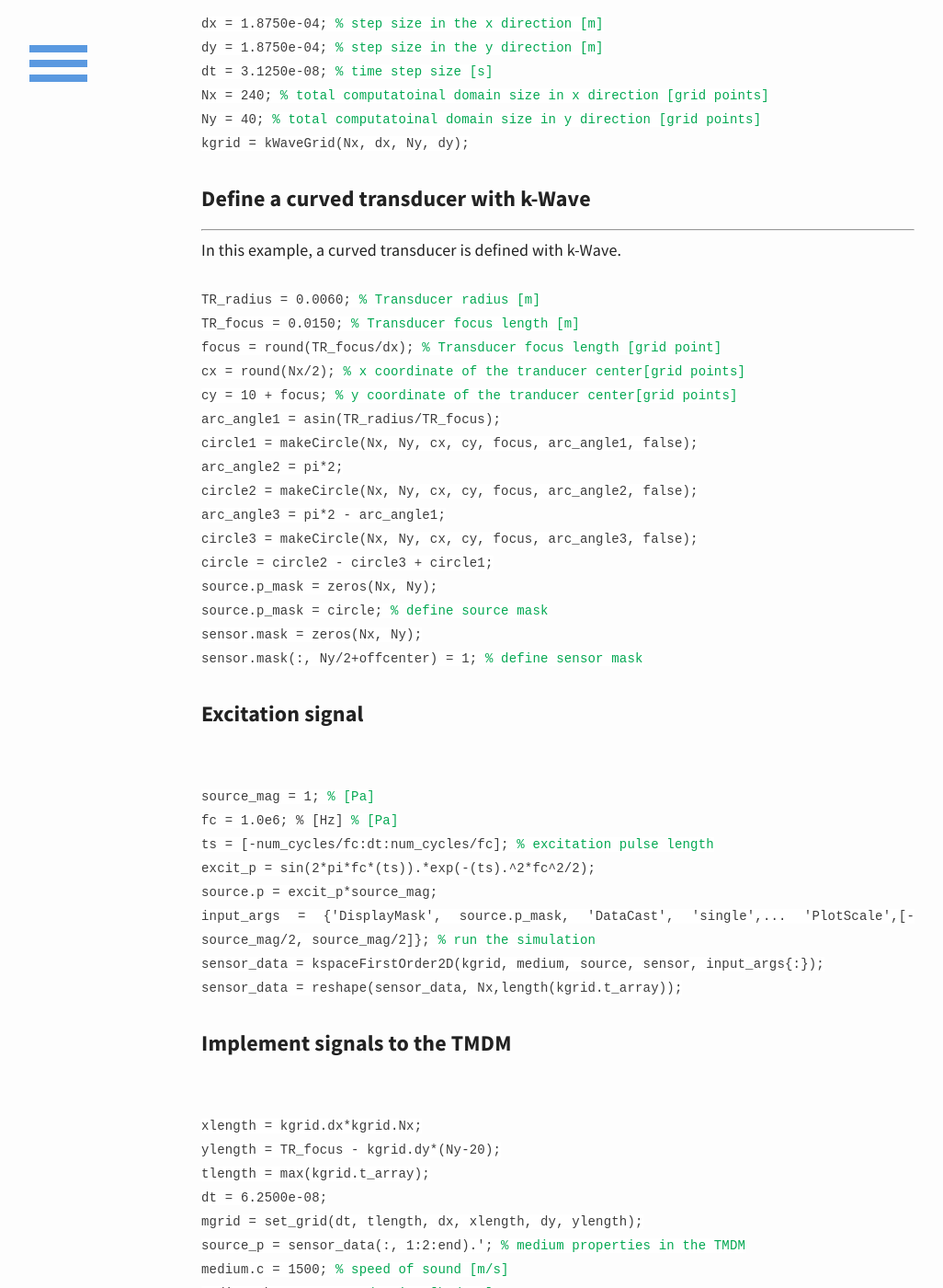
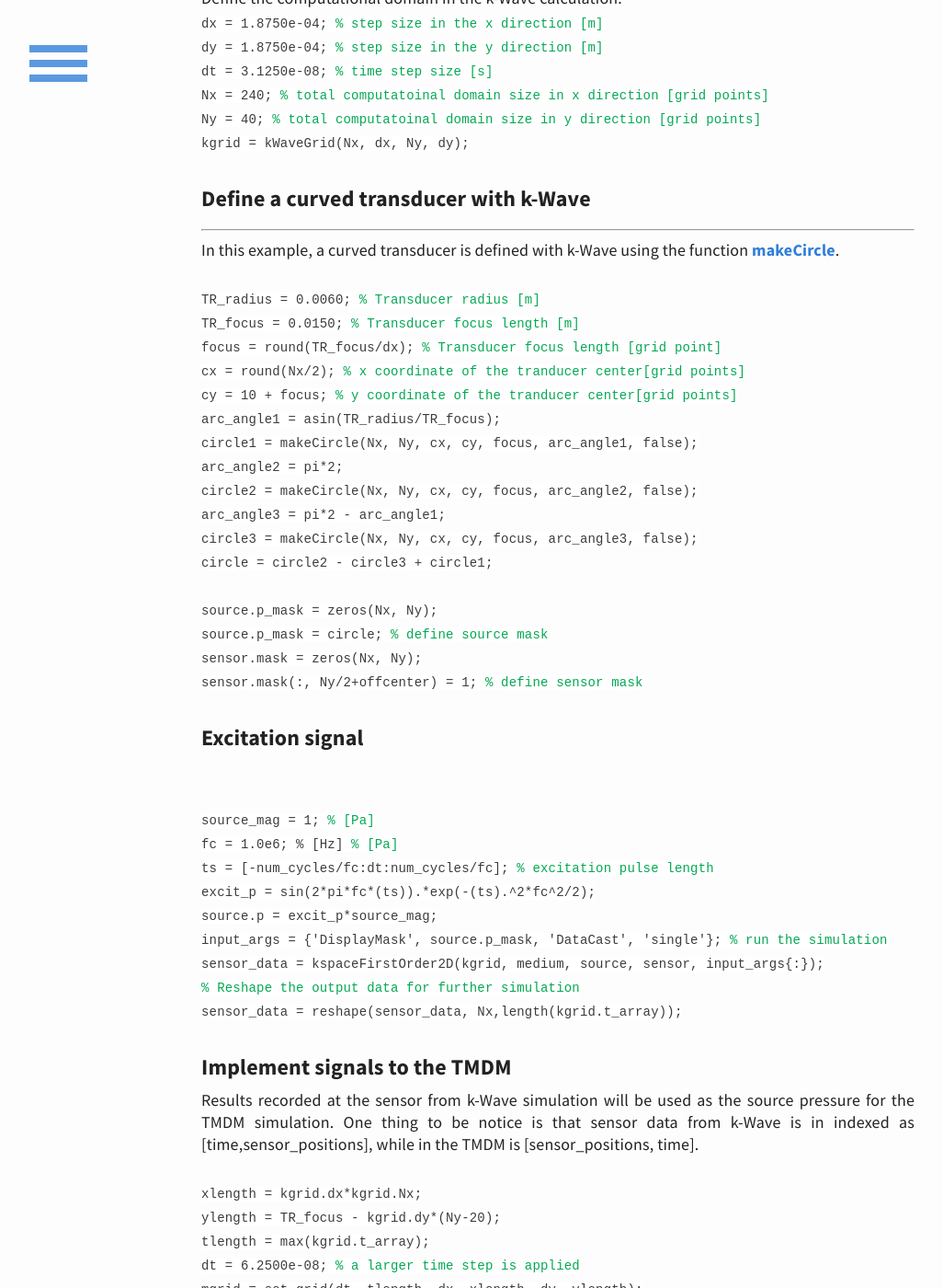
Before and after one commit to m-SOUND/mSOUND, a Jekyll site: the page built from _posts/2019-02-21-combine-k-Wave-TMDM.html, in a window 1280 px wide and 1400 px high, scrolled down 644 px. Shown: the whole window at 92% size, without its empty margins (33-1059 px from the left). Built offline with Jekyll 4.4.1, drawn with Linux system fonts in a browser that asks for light colours; some of the changed text lies outside the part shown.

Commit message:
Update 2019-02-21-combine-k-Wave-TMDM.html

```diff
--- a/_posts/2019-02-21-combine-k-Wave-TMDM.html
+++ b/_posts/2019-02-21-combine-k-Wave-TMDM.html
@@ -19,6 +19,7 @@
 <hr>
 <p>
  <br>
+ Define the computational domain in the k-Wave calculation.
  <code>
 <br>dx = 1.8750e-04;   <font color="#03a852"> %  step size in the x direction [m]</font>
 <br>dy = 1.8750e-04;   <font color="#03a852"> %  step size in the y direction [m]</font>
@@ -35,7 +36,8 @@
 <h6>Define a curved transducer with k-Wave</h6>
 <hr>
 <p>
- In this example, a curved transducer is defined with k-Wave.
+ In this example, a curved transducer is defined with k-Wave using the function
+   <a href="http://www.k-wave.org/documentation/makeCircle.php">makeCircle</a>.
 <code>
 <br>
 <br>TR_radius = 0.0060;  <font color="#03a852"> % Transducer radius [m] </font>
@@ -51,7 +53,7 @@
 <br>arc_angle3 = pi*2 - arc_angle1;
 <br>circle3 = makeCircle(Nx, Ny, cx, cy, focus, arc_angle3, false);
 <br>circle = circle2 - circle3 + circle1;
-
+<br>
 <br>source.p_mask = zeros(Nx, Ny);
 <br>source.p_mask = circle; <font color="#03a852"> % define source mask </font>
 <br>sensor.mask = zeros(Nx, Ny);
@@ -70,10 +72,10 @@
 <br>excit_p = sin(2*pi*fc*(ts)).*exp(-(ts).^2*fc^2/2);
 <br>source.p = excit_p*source_mag;
 
-<br>input_args  = {'DisplayMask', source.p_mask, 'DataCast', 'single',...
-                   'PlotScale',[-source_mag/2, source_mag/2]};
+<br>input_args  = {'DisplayMask', source.p_mask, 'DataCast', 'single'};
 <font color="#03a852"> % run the simulation</font>
 <br>sensor_data = kspaceFirstOrder2D(kgrid, medium, source, sensor, input_args{:});
+ <br><font color="#03a852"> % Reshape the output data for further simulation</font>
 <br>sensor_data = reshape(sensor_data,  Nx,length(kgrid.t_array));
 </code>
 </p>
@@ -82,12 +84,15 @@
 <!---implement signal to the TMDM--->
 <h6>Implement signals to the TMDM</h6>
 <p>
+ Results recorded at the sensor from k-Wave simulation will be used as the source pressure for the TMDM simulation.
+ One thing to be notice is that sensor data from k-Wave is in indexed as [time,sensor_positions], while in the
+ TMDM is [sensor_positions, time].
 <code>
 <br>
 <br>xlength = kgrid.dx*kgrid.Nx;
 <br>ylength = TR_focus - kgrid.dy*(Ny-20);
 <br>tlength = max(kgrid.t_array);
-<br> dt = 6.2500e-08;
+<br> dt = 6.2500e-08; <font color="#03a852"> % a larger time step is applied</font>
 
 <br>mgrid = set_grid(dt, tlength, dx, xlength, dy, ylength);
 <br>source_p = sensor_data(:, 1:2:end).';
@@ -106,13 +111,17 @@
 
 <font color="#03a852"> % run the simulation with TMDM</font>
 <br>p_time = Forward2D(mgrid, medium, source_p, sensor_mask);
+
 </code>
 </p>
 
 <!---Results--->
 <h6>Results</h6>
 <p>
- <br>
+ <code>
+  <br><font color="#03a852"> % Reshape the data from simulation</font>
+ <br>p_time = reshape(p_time, mgrid.num_t, mgrid.num_x);
+   </code>
 The figure below shows the time domain results at the geometrical focus of the transducer and the result generated
 with MDM is compared with the result directly simulated with k-Wave.
 
```
